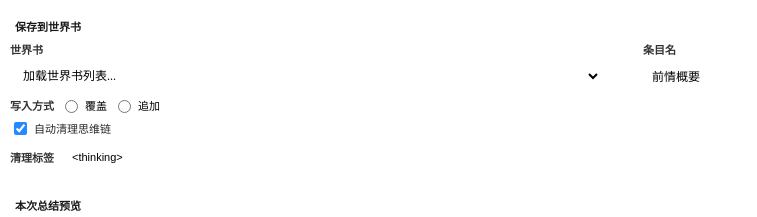
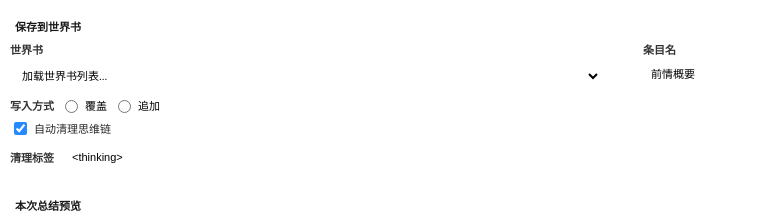
Before and after one commit to Tangchuzhi/simple-box, a website: page 总结/index.html in a window 1280 px wide. Shown: the part 517-734 px from the top of the page, 0-757 px from the left. Drawn offline with Linux system fonts and the light colour scheme.

Commit message:
Add files via upload

```diff
--- a/总结/index.html
+++ b/总结/index.html
@@ -682,14 +682,13 @@
 
 .smry-wi-input {
     flex: 1;
-    height: 30px;
     box-sizing: border-box;
-    padding: 0 8px;
+    padding: 5px 7px;
     border: 1px solid var(--SmartThemeBorderColor, rgba(255,255,255,0.2));
     border-radius: 4px;
     background: var(--SmartThemeChatTintColor, rgba(255,255,255,0.08));
     color: var(--SmartThemeTextColor);
-    font-size: 12px;
+    font-size: 11px;
     min-width: 0;
     transition: border-color 0.2s, box-shadow 0.2s;
 }
@@ -703,7 +702,7 @@
 select.smry-wi-input {
     cursor: pointer;
     padding-right: 4px;
-    font-size: 12px;
+    font-size: 11px;
     font-family: inherit;
 }
 
```
